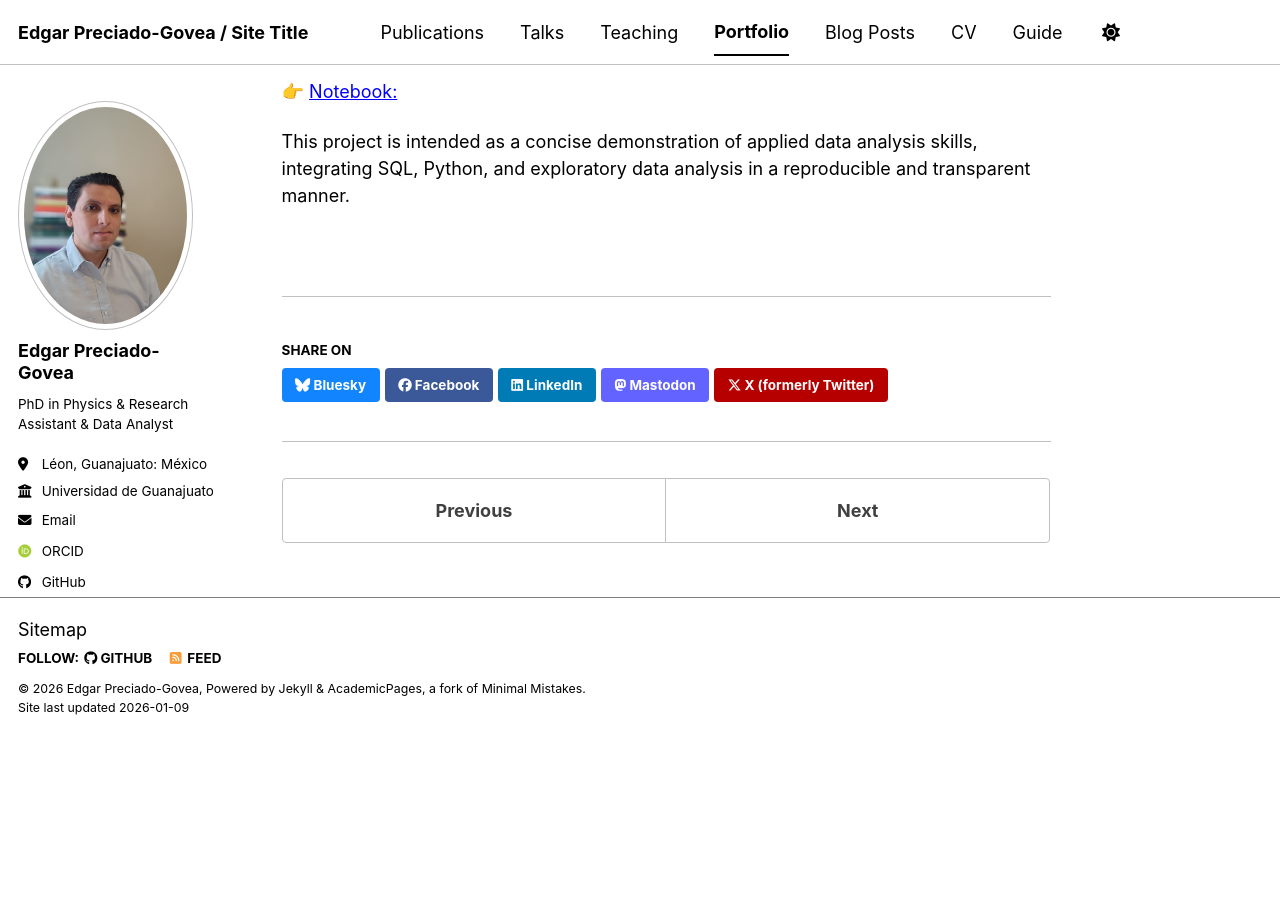
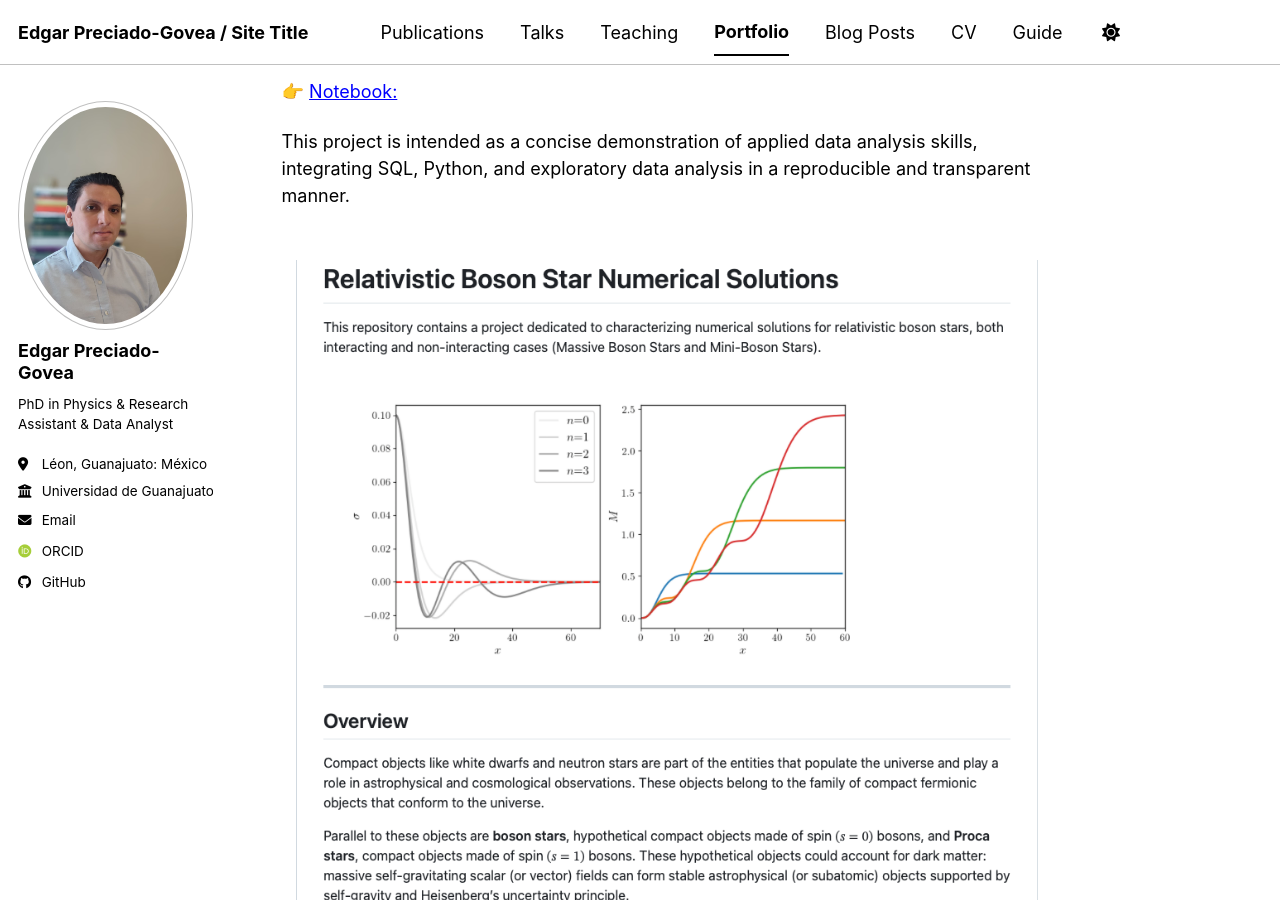
Before and after one commit to edgargovea/edgarpgovea.github.io, a Jekyll site: the page built from _portfolio/portfolio-1.md, in a window 1280 px wide and 900 px high, scrolled down 537 px. Built offline with Jekyll 4.4.1, drawn with Linux system fonts in a browser that asks for light colours; some web fonts are replaced; a script bundle is joined from its source files by our own code; library files that are not in the unit come from our copies; before the commit the page ends 1272 px from its top, so only the background shows below that.

Commit message:
Update portfolio-1.md

```diff
--- a/_portfolio/portfolio-1.md
+++ b/_portfolio/portfolio-1.md
@@ -15,3 +15,5 @@ The full analysis, including queries, visualizations, and interpretations, is do
 👉 [Notebook:](https://nbviewer.org/github/edgargovea/sqlite-chinook-project/blob/main/notebooks/SQL_Querys.ipynb)
 
 This project is intended as a concise demonstration of applied data analysis skills, integrating SQL, Python, and exploratory data analysis in a reproducible and transparent manner.
+
+<br/><img src='/images/Rel_Boson.png'>
```
